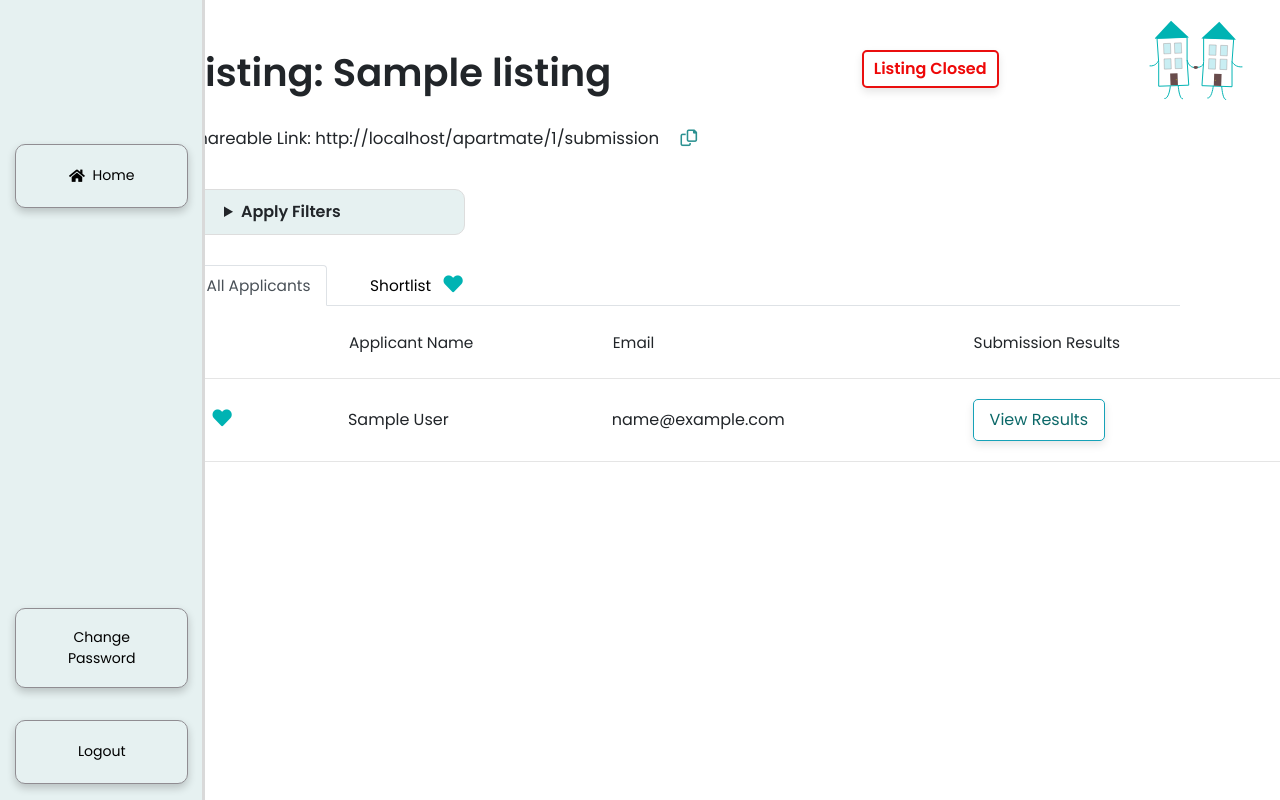
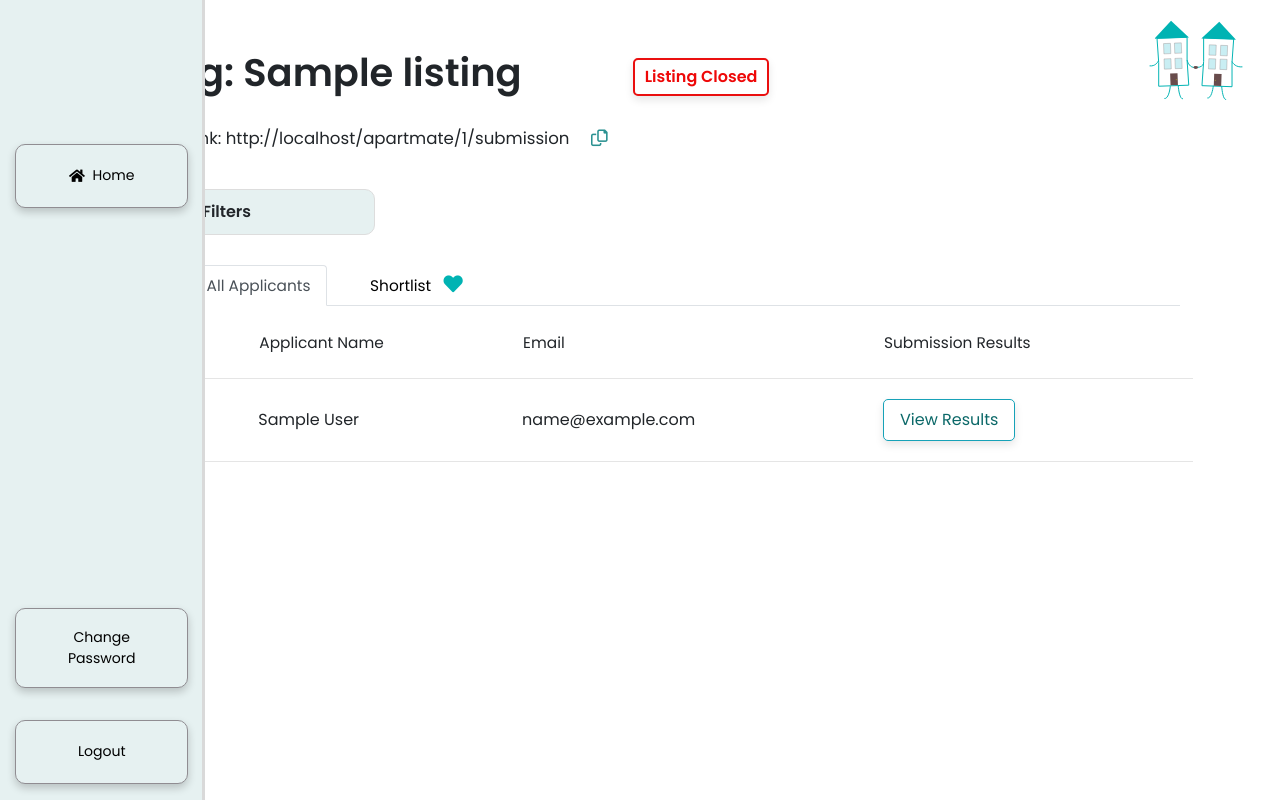
Before and after one commit to SunilCotterill/team-16-capstone, a Django app: page /apartmate/1/results in a window 1280 px wide. Run offline with Django 4.2, Linux system fonts and the light colour scheme; a user stored in the database is signed in; data comes from the database, SQL or seed files in the repository; tables that the repository leaves empty hold one stand-in row (values such as "Sample post"); some libraries are stand-ins or nearby versions.

Commit message:
sunil stuff

```diff
--- a/submitter/templates/submitter/results.html
+++ b/submitter/templates/submitter/results.html
@@ -46,7 +46,7 @@
         details {
             border: 1px solid #ddd;
             padding: 10px;
-            margin-left: 8vw; /* Shorten from the right by setting margin-right to auto */
+            margin-left: 1vw; /* Shorten from the right by setting margin-right to auto */
             width: 25%; /* Default width */
             max-width: 25%; /* Limit maximum width */
         }
@@ -63,10 +63,10 @@
 
         /* Adjust the margins to move content to the right */
         .content {
-            margin-left: 8vw; /* Align to the right */
+            margin-left: 0vw; /* Align to the right */
             margin-right: auto; /* Align to the left */
             padding-right: 40px; /* Add padding to the right */
-            padding-left: 40px; /* Add padding to the left */
+            padding-left: 0px; /* Add padding to the left */
             padding-top: 0px;
             max-width: 84vw; /* Limit maximum width */
             position: relative;
@@ -79,14 +79,13 @@
             align-items: left; /* Center-align items horizontally */
             justify-content: flex-start; /* Align items to the start of the container vertically */
             margin-left: 0vw; /* Keep your existing left margin */
-            margin-right: 8vw; /* Keep your existing right margin */
+            margin-right: 1vw; /* Keep your existing right margin */
             width: auto; /* Adjust the width as needed */
         }
 
-        /* Move the title slightly to the right */
         .main-title {
             font-weight: bold;
-            margin-left: 0vw;
+            margin-left: -5vw;
             font-size: 3vw;
         }
 
@@ -94,7 +93,7 @@
         .submission-url {
           margin-top: 3vh;
           margin-bottom:3vh;
-          margin-left: 8vw; /* Move text 8% of viewport width from the left */
+          margin-left: 1vw; /* Move text 8% of viewport width from the left */
           font-size: 1.3vw;
 
         }
@@ -138,7 +137,7 @@
 
         /* Adjust table positioning */
         table {
-            margin-left: 8vw; /* Align table to the right */
+            margin-left: 1vw; /* Align table to the right */
             margin-right: 10vw; /* Move table 8% of viewport width from the left */
             margin-top: 3vh;
             width: 100%; /* Adjust table width */
@@ -335,11 +334,12 @@
         .title-and-action-container {
             display: flex;
             flex-direction: row; /* Align items in a row */
-            align-items: left; /* Center items vertically */
-            justify-content: space-between; /* Space between title and button */
-            width: 80%; /* Full width of its parent */
+            align-items: center; /* Center items vertically */
+            justify-content: left; /* Space between title and button */
+            width: 100%; /* Full width of its parent */
             margin-bottom: 0vh; /* Optional: adds some space below the container */
-            margin-left: 2vw;
+            margin-left: 0vw;
+            gap: 10%;
         }
 
         button[type="submit"] {
```
Also changed, not shown: submitter/templates/submitter/homepage.html (+5 -6 lines).
